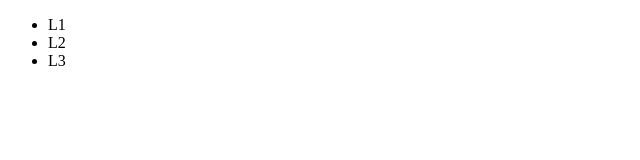
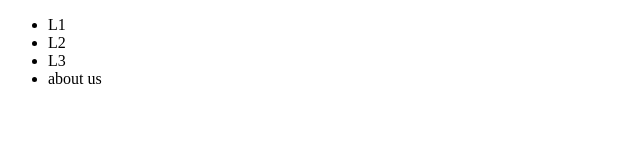
Before and after one commit to m2ictw/yacxmen, a plain HTML site: page index.html in a window 1280 px wide. Shown: the full height of the page, 0-640 px from the left. Drawn offline with Linux system fonts and the light colour scheme.

Commit message:
add  about us

```diff
--- a/index.html
+++ b/index.html
@@ -11,6 +11,7 @@
 		<li><a href=""></a>L1</li>
 		<li><a href=""></a>L2</li>
 		<li><a href=""></a>L3</li>
+		<li>about us</li>
 
 	</ul>
 </nav>
```
